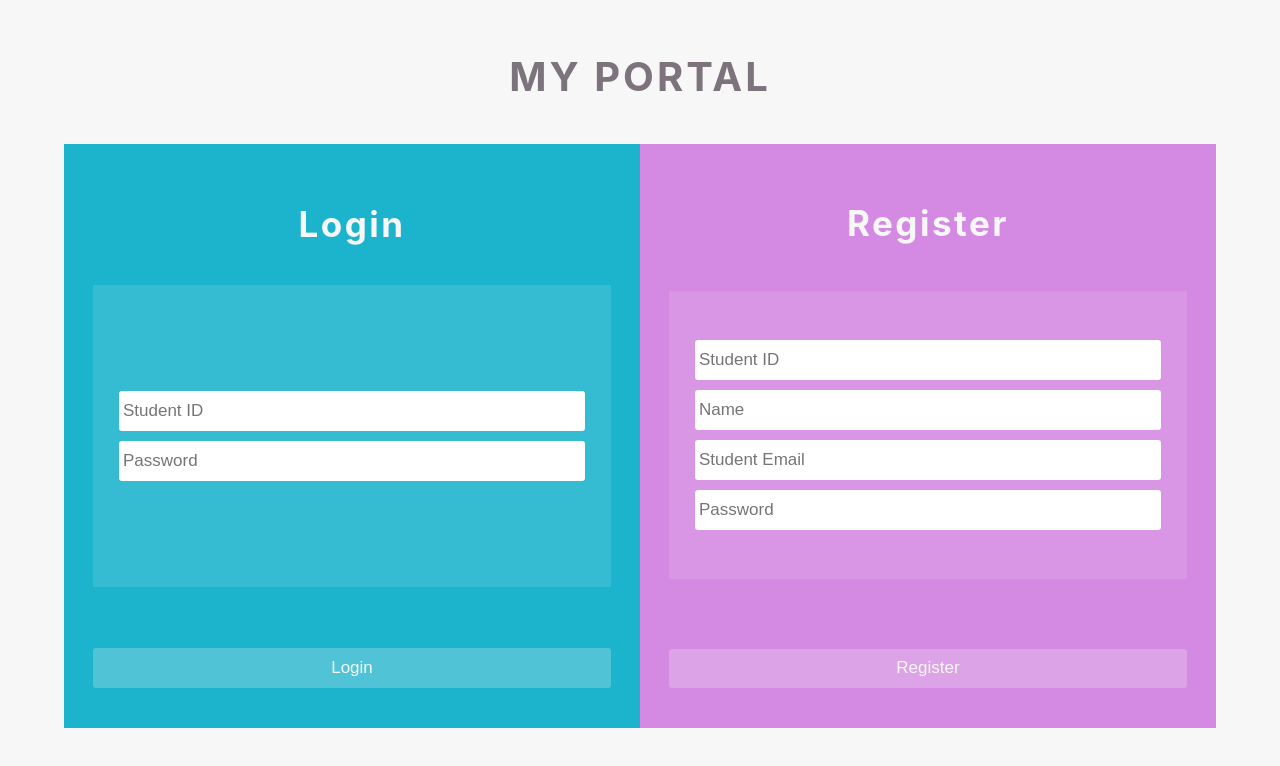
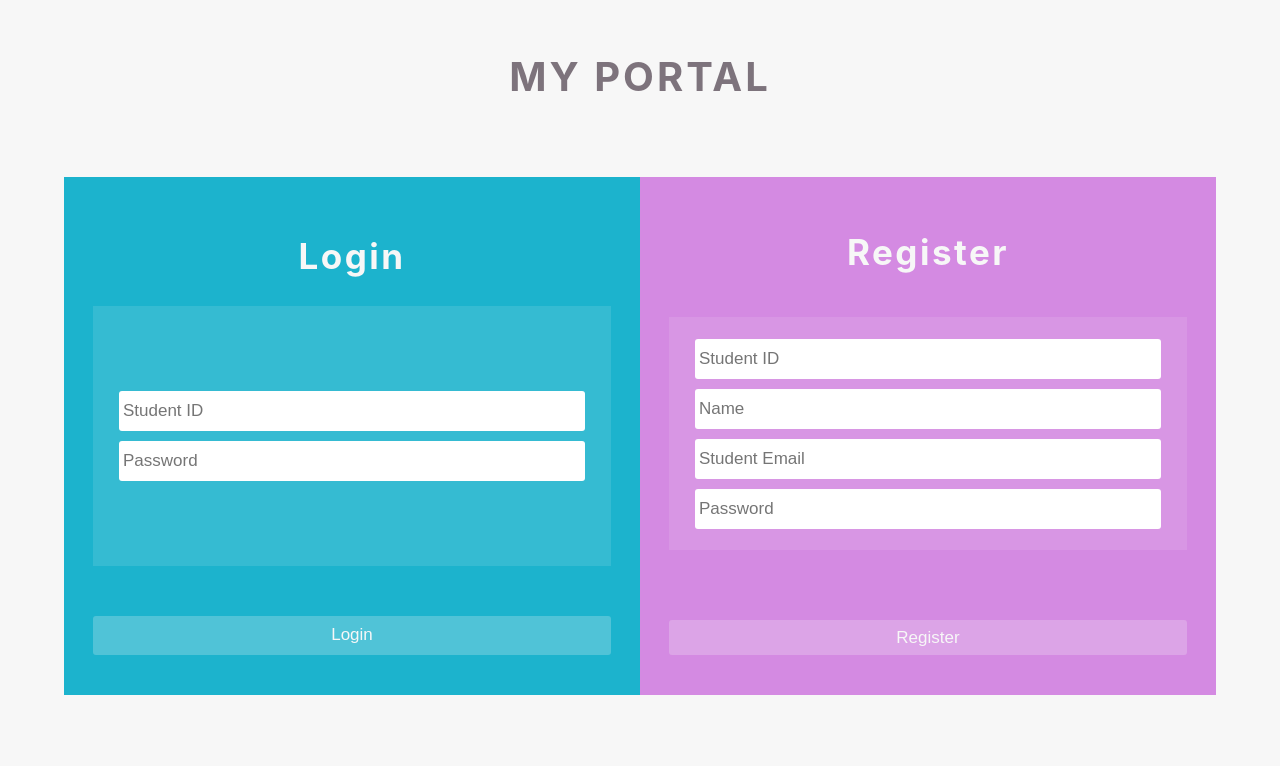
Before and after one commit to Medic1111/MY-PORTAL, a React (Create React App) app in the folder client/: page / in a window 1280 px wide. Shown: the top 766 px of the page. Built offline with nearby package versions, Linux system fonts and the light colour scheme.

Commit message:
Fix reg/log mobile view

```diff
--- a/client/src/components/Login/Login.module.css
+++ b/client/src/components/Login/Login.module.css
@@ -1,5 +1,5 @@
 .form {
-  height: 90%;
+  height: 80%;
   width: 40%;
   width: 100%;
   display: flex;
--- a/client/src/components/Register/Register.module.css
+++ b/client/src/components/Register/Register.module.css
@@ -1,5 +1,5 @@
 .form {
-  height: 90%;
+  height: 80%;
   width: 40%;
   width: 100%;
   display: flex;
```
